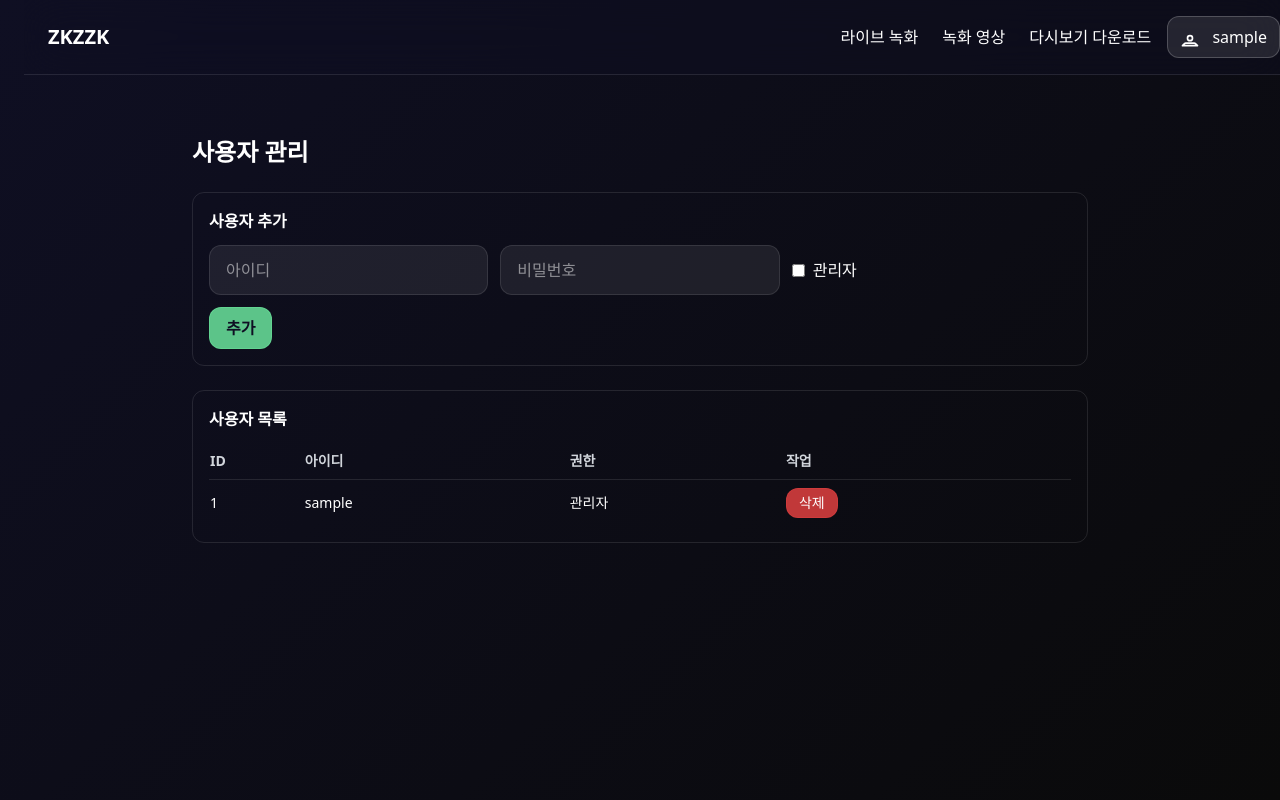
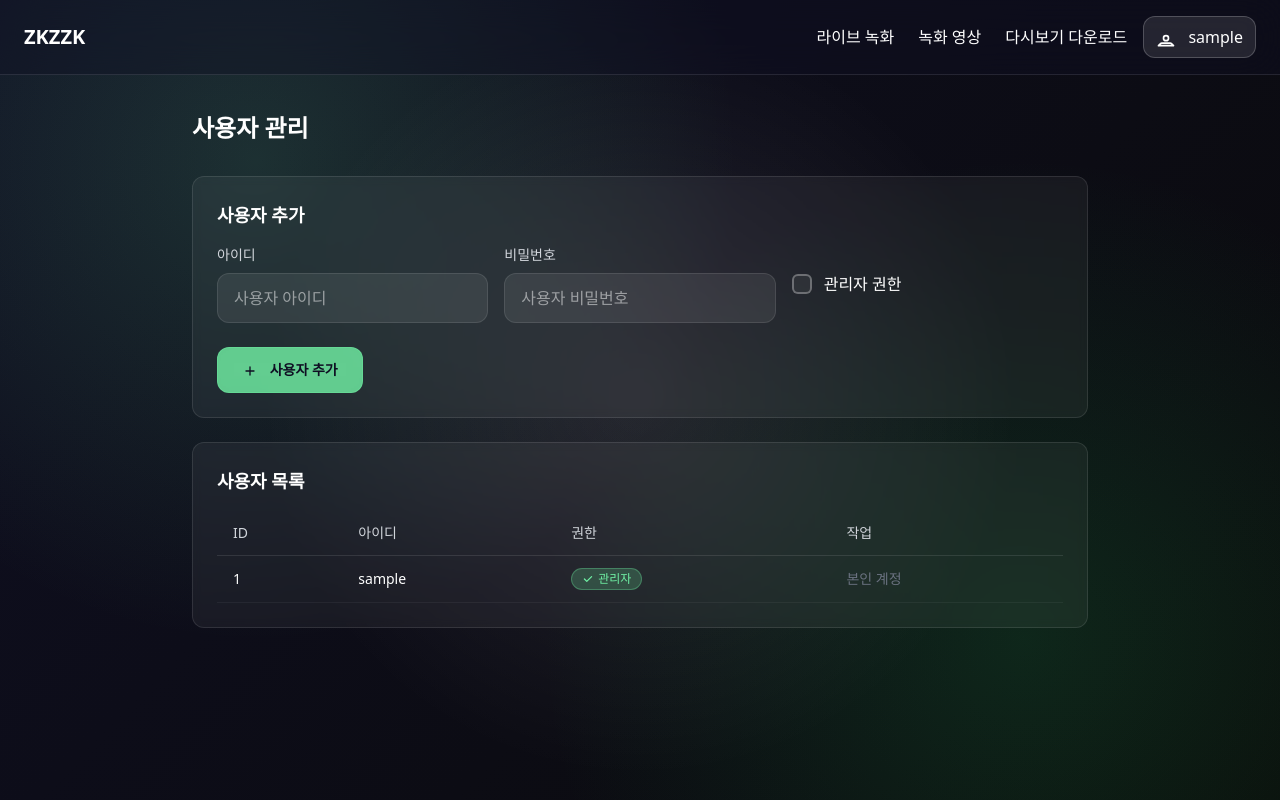
Before and after one commit to k-atusa/zkzzk, a Flask app: page /admin/users in a window 1280 px wide. Run offline with Flask 3, Linux system fonts and the light colour scheme; the visitor is signed in with stand-in values (Sample User, id 1); tables that the repository leaves empty hold one stand-in row (values such as "Sample post"); some libraries are stand-ins or nearby versions.

Commit message:
style: consistent navbar design and background color

```diff
--- a/templates/admin.html
+++ b/templates/admin.html
@@ -1,54 +1,162 @@
 <!DOCTYPE html>
 <html lang="ko">
+
 <head>
 	<meta charset="UTF-8">
 	<meta name="viewport" content="width=device-width, initial-scale=1.0">
-    <title>관리자 - 사용자 관리</title>
+	<title>ZKZZK - 사용자 관리</title>
+	<link rel="icon" type="image/svg+xml" href="/static/favicon.svg">
+	<link rel="stylesheet" href="/static/common.css">
+	<link rel="stylesheet" href="/static/navbar.css">
 	<script src="https://cdn.tailwindcss.com"></script>
+	<script>
+		tailwind.config = {
+			theme: {
+				extend: {
+					colors: {
+						'accent': 'rgb(113, 243, 166)',
+						'accent-dark': 'rgb(89, 194, 133)',
+						'accent-light': 'rgb(137, 255, 179)',
+					}
+				}
+			}
+		}
+	</script>
+	<style>
+		.admin-checkbox {
+			appearance: none;
+			width: 20px;
+			height: 20px;
+			border: 2px solid rgba(255, 255, 255, 0.3);
+			border-radius: 6px;
+			background: rgba(255, 255, 255, 0.05);
+			cursor: pointer;
+			position: relative;
+			transition: all 0.2s ease;
+		}
+
+		.admin-checkbox:checked {
+			background: rgb(113, 243, 166);
+			border-color: rgb(113, 243, 166);
+		}
+
+		.admin-checkbox:checked::after {
+			content: '✓';
+			position: absolute;
+			top: 50%;
+			left: 50%;
+			transform: translate(-50%, -50%);
+			color: #0f0f23;
+			font-size: 14px;
+			font-weight: bold;
+		}
+
+		.admin-checkbox:hover {
+			border-color: rgb(113, 243, 166);
+			background: rgba(113, 243, 166, 0.1);
+		}
+
+		.admin-checkbox:checked:hover {
+			background: rgb(113, 243, 166);
+			border-color: rgb(113, 243, 166);
+		}
+
+		.admin-checkbox:focus {
+			outline: none;
+			box-shadow: 0 0 0 3px rgba(113, 243, 166, 0.25);
+		}
+	</style>
 </head>
-<body class="min-h-screen p-6 text-white" style="background: linear-gradient(135deg, #0f0f23 0%, #0a0a0a 100%);">
+
+<body>
 	{% include 'navbar.html' %}
 
-    <div class="pt-28 max-w-4xl mx-auto">
-        <h2 class="text-2xl font-bold mb-6">사용자 관리</h2>
+	<div class="pt-28 pb-8 px-6">
+		<div class="max-w-4xl mx-auto">
+			<div class="mb-8">
+				<h2 class="text-2xl font-bold text-white">사용자 관리</h2>
+			</div>
 
-        <div class="mb-6 p-4 rounded-xl border border-white/10">
-            <h3 class="font-semibold mb-3">사용자 추가</h3>
-            <div class="grid grid-cols-1 md:grid-cols-3 gap-3">
-                <input id="newUsername" class="form-input" placeholder="아이디">
-                <input id="newPassword" type="password" class="form-input" placeholder="비밀번호">
-                <label class="inline-flex items-center space-x-2">
-                    <input id="newIsAdmin" type="checkbox">
-                    <span>관리자</span>
+			<div class="space-y-6">
+				<div class="p-6 rounded-xl border border-white/10 bg-white/5 backdrop-blur-sm">
+					<h3 class="font-semibold mb-4 text-white text-lg">사용자 추가</h3>
+					<div class="grid grid-cols-1 md:grid-cols-3 gap-4">
+						<div>
+							<label class="block text-sm text-gray-300 mb-2" for="newUsername">아이디</label>
+							<input id="newUsername" class="form-input" placeholder="사용자 아이디">
+						</div>
+						<div>
+							<label class="block text-sm text-gray-300 mb-2" for="newPassword">비밀번호</label>
+							<input id="newPassword" type="password" class="form-input" placeholder="사용자 비밀번호">
+						</div>
+						<div class="flex items-center">
+							<label class="inline-flex items-center space-x-3 cursor-pointer group">
+								<input id="newIsAdmin" type="checkbox" class="admin-checkbox">
+								<span class="text-white font-medium group-hover:text-accent transition-colors">관리자 권한</span>
 							</label>
 						</div>
-            <button class="btn-primary mt-3 px-4 py-2" onclick="addUser()">추가</button>
+					</div>
+					<button class="btn-primary mt-6 px-6 py-3 text-sm font-medium" onclick="addUser()">
+						<svg class="w-4 h-4 inline mr-2" fill="none" stroke="currentColor" viewBox="0 0 24 24">
+							<path stroke-linecap="round" stroke-linejoin="round" stroke-width="2" d="M12 6v6m0 0v6m0-6h6m-6 0H6"></path>
+						</svg>
+						사용자 추가
+					</button>
 				</div>
 
-        <div class="p-4 rounded-xl border border-white/10">
-            <h3 class="font-semibold mb-3">사용자 목록</h3>
+				<div class="p-6 rounded-xl border border-white/10 bg-white/5 backdrop-blur-sm">
+					<h3 class="font-semibold mb-4 text-white text-lg">사용자 목록</h3>
+					<div class="overflow-x-auto">
 						<table class="w-full text-left text-sm">
-                <thead class="text-gray-300">
-                    <tr>
-                        <th class="py-2">ID</th>
-                        <th class="py-2">아이디</th>
-                        <th class="py-2">권한</th>
-                        <th class="py-2">작업</th>
+							<thead>
+								<tr class="border-b border-white/10">
+									<th class="py-3 px-4 text-gray-300 font-medium">ID</th>
+									<th class="py-3 px-4 text-gray-300 font-medium">아이디</th>
+									<th class="py-3 px-4 text-gray-300 font-medium">권한</th>
+									<th class="py-3 px-4 text-gray-300 font-medium">작업</th>
 								</tr>
 							</thead>
 							<tbody>
 								{% for u in users %}
-                    <tr class="border-t border-white/10">
-                        <td class="py-2">{{ u.id }}</td>
-                        <td class="py-2">{{ u.username }}</td>
-                        <td class="py-2">{{ '관리자' if u.is_admin else '일반' }}</td>
-                        <td class="py-2">
-                            <button class="btn-danger px-3 py-1 text-sm" onclick="deleteUser({{ u.id }})" {% if current_user.id == u.id %}disabled{% endif %}>삭제</button>
+								<tr class="border-b border-white/5 hover:bg-white/5 transition-colors">
+									<td class="py-3 px-4 text-white">{{ u.id }}</td>
+									<td class="py-3 px-4 text-white font-medium">{{ u.username }}</td>
+									<td class="py-3 px-4">
+										{% if u.is_admin %}
+										<span class="inline-flex items-center px-2.5 py-0.5 rounded-full text-xs font-medium bg-accent/20 text-accent border border-accent/30">
+											<svg class="w-3 h-3 mr-1" fill="currentColor" viewBox="0 0 20 20">
+												<path fill-rule="evenodd" d="M16.707 5.293a1 1 0 010 1.414l-8 8a1 1 0 01-1.414 0l-4-4a1 1 0 011.414-1.414L8 12.586l7.293-7.293a1 1 0 011.414 0z" clip-rule="evenodd"></path>
+											</svg>
+											관리자
+										</span>
+										{% else %}
+										<span class="inline-flex items-center px-2.5 py-0.5 rounded-full text-xs font-medium bg-gray-500/20 text-gray-300 border border-gray-500/30">
+											<svg class="w-3 h-3 mr-1" fill="currentColor" viewBox="0 0 20 20">
+												<path fill-rule="evenodd" d="M10 9a3 3 0 100-6 3 3 0 000 6zm-7 9a7 7 0 1114 0H3z" clip-rule="evenodd"></path>
+											</svg>
+											일반
+										</span>
+										{% endif %}
+									</td>
+									<td class="py-3 px-4">
+										{% if current_user.id != u.id %}
+										<button class="inline-flex items-center px-3 py-1.5 text-sm font-medium text-red-400 hover:text-red-300 hover:bg-red-400/10 rounded-lg transition-all duration-200" onclick="deleteUser({{ u.id }})">
+											<svg class="w-4 h-4 mr-1" fill="none" stroke="currentColor" viewBox="0 0 24 24">
+												<path stroke-linecap="round" stroke-linejoin="round" stroke-width="2" d="M19 7l-.867 12.142A2 2 0 0116.138 21H7.862a2 2 0 01-1.995-1.858L5 7m5 4v6m4-6v6m1-10V4a1 1 0 00-1-1h-4a1 1 0 00-1 1v3M4 7h16"></path>
+											</svg>
+											삭제
+										</button>
+										{% else %}
+										<span class="text-gray-500 text-sm">본인 계정</span>
+										{% endif %}
 									</td>
 								</tr>
 								{% endfor %}
 							</tbody>
 						</table>
+					</div>
+				</div>
+			</div>
 		</div>
 	</div>
 
@@ -70,4 +178,5 @@
 		}
 	</script>
 </body>
+
 </html>
```
Also changed, not shown: templates/profile.html (+60 -24 lines). Lines whose indentation alone changed are shown as unchanged.
